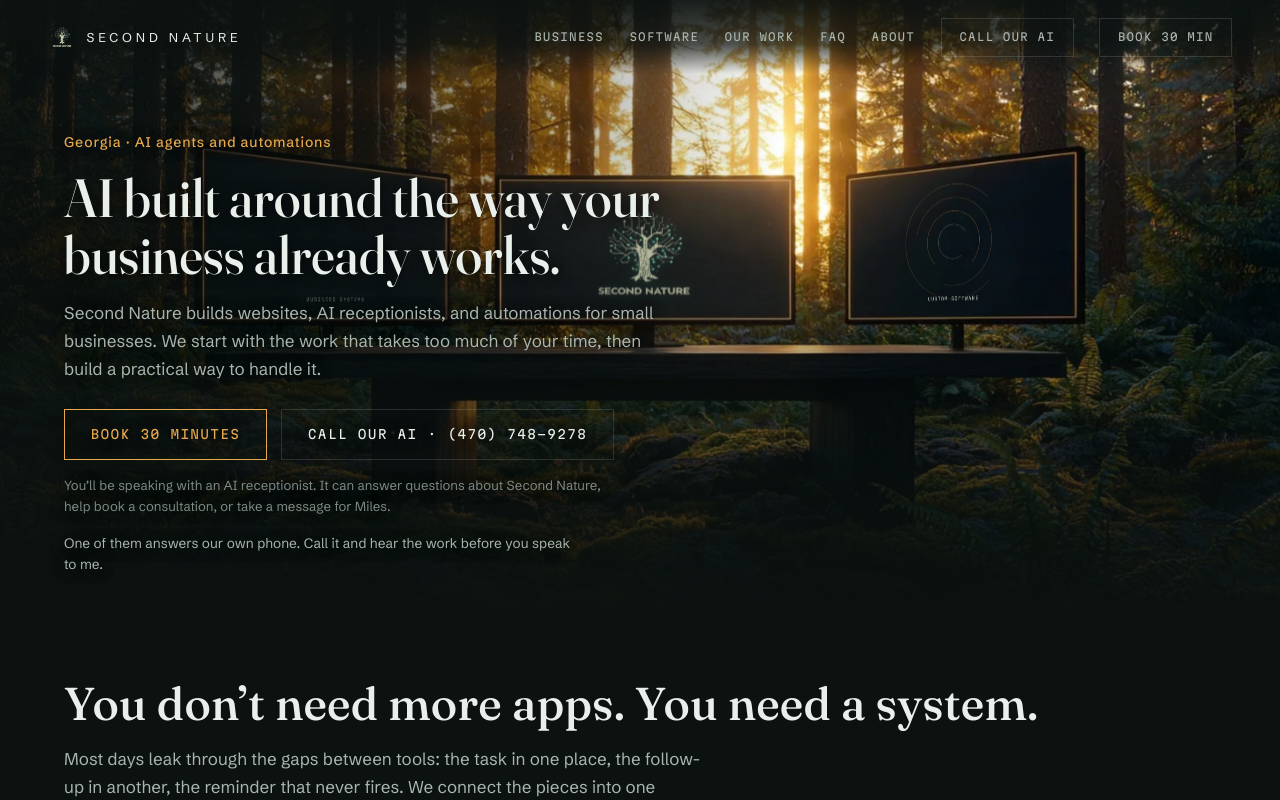
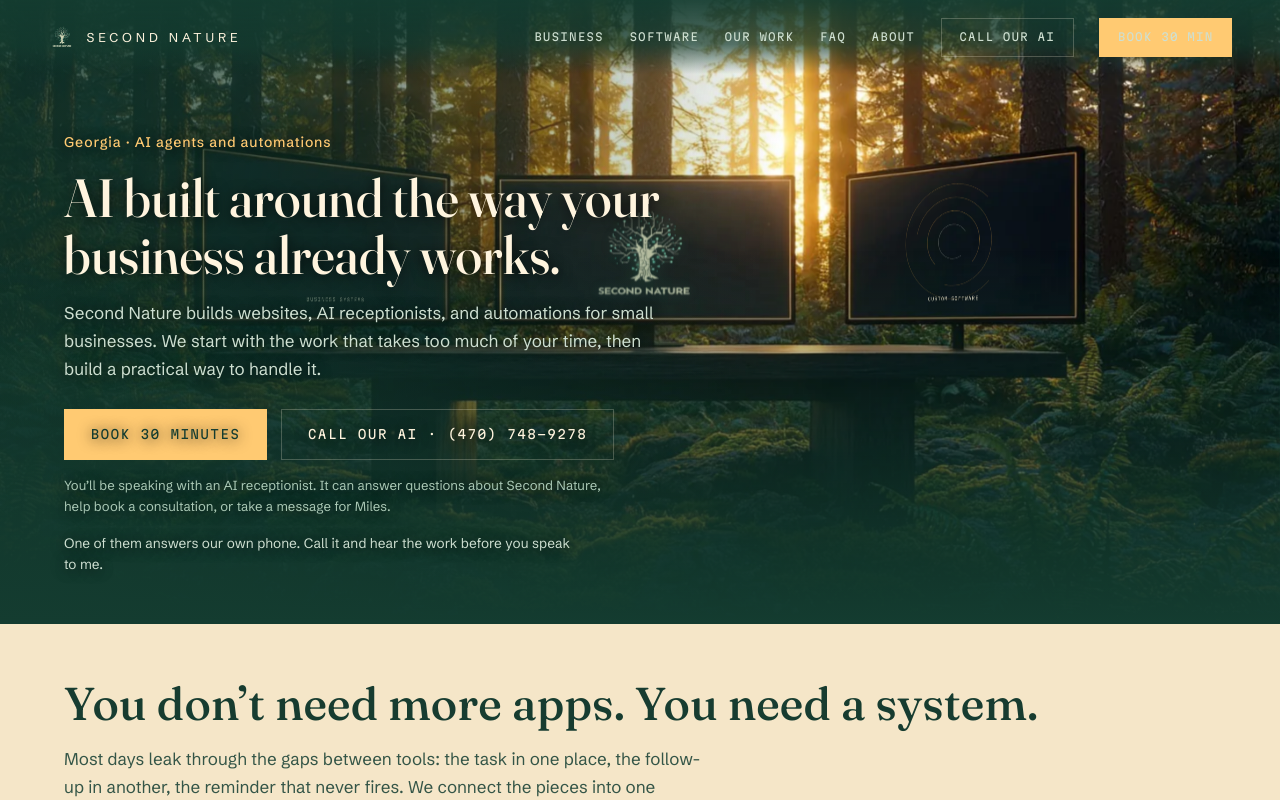
Before and after one commit to mlamarfinley/second-nature-website, a React (Vite) app: page / in a window 1280 px wide. Shown: the top 800 px of the page. Built offline with nearby package versions, Linux system fonts and the light colour scheme.

Commit message:
Brighten forest palette and restore warmth to site imagery

```diff
--- a/src/index.css
+++ b/src/index.css
@@ -15,44 +15,21 @@
 p, h1, h2, h3, h4 { overflow-wrap: break-word; }
 ul, ol { list-style: none; padding: 0; }
 
-/* ─── Second Nature design tokens ─────────────────────────────
-   "Petrichor". The ground carries ~4% green chroma, so every neutral on
-   the page sits quietly in key with the tree mark — without a leaf
-   appearing anywhere. Derived from pigment (green earth, umber, ochre)
-   rather than foliage, which is the difference between "natural" and
-   "wellness brand".
-
-   The gold is unchanged. The diagnosis was never the accent colour — it
-   was the pure-black ground beneath it and the frequency of its use. */
+/* Second Nature: sunlit forest greens, warm cream ink and sunset amber.
+   Keep the original forest artwork as the visual anchor. */
 :root {
-  /* Ground — a base plus two real surfaces. Pure black (#050505) cannot
-     express elevation: shadows are invisible on it, so every section sat
-     on the same flat plane. */
-  --base: #0C1210;
-  --surface-1: #131A17;
-  --surface-2: #1B2420;
-
-  /* Ink. High is deliberately NOT maximum contrast — the old #F0F0EC on
-     #050505 was 17.8:1, above the band where users report halation
-     (white smearing) on dark grounds. This sits at 16.2:1 and body copy
-     runs lower still. */
-  --ink: #E9EFEA;
-  --ink-dim: #A9B5AE;     /* 8.9:1 on base */
-  --ink-faint: #7E8A84;   /* 5.3:1 on base — base only */
-  --ink-faint-raised: #8A958E;  /* on --surface-2, where the above drops to 4.4:1 */
-
-  /* Accent — ONE, unchanged, and rationed. An accent's power is inversely
-     proportional to how often it appears (von Restorff). Target: under 2%
-     of pixels. Primary action, one rule per page, live status. Nowhere else. */
-  --gold: #E8A84C;        /* 9.1:1 on base */
-  --gold-soft: rgba(232, 168, 76, 0.55);
-
-  /* Status — only ever on something genuinely live. */
-  --pulse: #6FBF8B;
-
-  /* Rules — two weights. */
-  --rule: rgba(233, 239, 234, 0.14);
-  --rule-soft: rgba(233, 239, 234, 0.08);
+  --base: #143C30;
+  --surface-1: #1C4A3A;
+  --surface-2: #245744;
+  --ink: #FFF4DE;
+  --ink-dim: #CEDFD1;
+  --ink-faint: #ABC9B6;
+  --ink-faint-raised: #C0D8C7;
+  --gold: #FFCA72;
+  --gold-soft: rgba(255, 202, 114, 0.65);
+  --pulse: #87DBA1;
+  --rule: rgba(255, 244, 222, 0.23);
+  --rule-soft: rgba(255, 244, 222, 0.13);
 
   /* Type. Playfair is documented as past its cliché horizon — by the
      mid-2010s the default for wedding sites and boutique hotels. Fraunces
@@ -132,7 +109,7 @@
 .site-header { position: fixed; top: 0; left: 0; right: 0; z-index: 40; }
 .site-header::before {
   content: ""; position: absolute; inset: 0; z-index: -1; pointer-events: none;
-  background: linear-gradient(180deg, rgba(12,18,16,.94) 0%, rgba(12,18,16,.7) 60%, transparent 100%);
+  background: linear-gradient(180deg, rgba(20,60,48,.94) 0%, rgba(20,60,48,.7) 60%, transparent 100%);
 }
 .topnav {
   display: flex; align-items: center; justify-content: space-between;
@@ -222,7 +199,7 @@
 .sticky-cta {
   position: fixed; left: 0; right: 0; bottom: 0; z-index: 50;
   padding: .75rem clamp(1rem, 4vw, 1.5rem) calc(.75rem + env(safe-area-inset-bottom));
-  background: linear-gradient(180deg, rgba(12,18,16,.86), var(--base) 55%);
+  background: linear-gradient(180deg, rgba(20,60,48,.86), var(--base) 55%);
   border-top: 1px solid var(--rule);
 }
 .sticky-cta a {
@@ -364,11 +341,11 @@
 }
 .hero-band::before {
   content: ""; position: absolute; inset: 0; z-index: 5; pointer-events: none;
-  background: linear-gradient(100deg, rgba(12,18,16,.74) 10%, rgba(12,18,16,.44) 34%, transparent 58%);
+  background: linear-gradient(100deg, rgba(20,60,48,.74) 10%, rgba(20,60,48,.44) 34%, transparent 58%);
 }
 .hero-band::after {
   content: ""; position: absolute; inset: 40% 0 0 0; z-index: 5; pointer-events: none;
-  background: linear-gradient(180deg, transparent, rgba(12,18,16,.82) 78%, var(--base) 100%);
+  background: linear-gradient(180deg, transparent, rgba(20,60,48,.82) 78%, var(--base) 100%);
 }
 .hero-overlay {
   position: relative; z-index: 6; max-width: 46rem;
@@ -388,6 +365,15 @@
 .home-body { position: relative; z-index: 2; max-width: 1460px; margin: 0 auto; padding: 0 clamp(1.25rem, 5vw, 4.5rem) 4rem; }
 .hb-section { padding: clamp(3rem, 7vh, 5rem) 0; border-top: 1px solid var(--rule-soft); }
 .hb-section:first-child { border-top: 0; }
+/* A warm daylight break beneath the forest cover. */
+.hb-reframe {
+  --ink: #173C30;
+  --ink-dim: #345547;
+  background: #F5E6C8;
+  color: var(--ink);
+  box-shadow: 0 0 0 100vmax #F5E6C8;
+  clip-path: inset(0 -100vmax);
+}
 .hb-eyebrow { color: var(--gold); display: block; margin-bottom: 1.6rem; }
 .hb-line { font-size: clamp(1.9rem, 3.6vw, 3rem); margin: 0 0 1rem; }
 .hb-body { color: var(--ink-dim); max-width: 40rem; margin: 0; }
@@ -584,7 +570,7 @@
    the previous version buried it entirely. */
 .mh-scrim {
   position: absolute; inset: 0;
-  background: linear-gradient(180deg, rgba(12,18,16,.72) 0%, rgba(12,18,16,.46) 34%, rgba(12,18,16,.80) 78%, var(--base) 100%);
+  background: linear-gradient(180deg, rgba(20,60,48,.72) 0%, rgba(20,60,48,.46) 34%, rgba(20,60,48,.80) 78%, var(--base) 100%);
 }
 .mh-ambient { position: absolute; inset: 0; pointer-events: none; }
 .mh-screen-logo {
@@ -896,15 +882,15 @@
   position: absolute; inset: 0;
   width: 100%; height: 100%; object-fit: cover;
   /* Shared grade, so four different pictures read as one family. */
-  filter: saturate(.8) contrast(1.04) brightness(.9);
+  filter: saturate(1.1) contrast(1.02) brightness(1.06);
   z-index: -2;
 }
 /* Dissolves top and bottom into the page rather than ending on a hard edge. */
 .page-image-veil {
   position: absolute; inset: 0; z-index: -1; pointer-events: none;
   background:
-    linear-gradient(180deg, var(--base) 0%, rgba(12,18,16,.45) 26%, rgba(12,18,16,.35) 52%, rgba(12,18,16,.86) 88%, var(--base) 100%),
-    linear-gradient(90deg, rgba(12,18,16,.72) 0%, rgba(12,18,16,.12) 46%, rgba(12,18,16,.30) 100%);
+    linear-gradient(180deg, var(--base) 0%, rgba(20,60,48,.25) 26%, rgba(20,60,48,.18) 52%, rgba(20,60,48,.70) 88%, var(--base) 100%),
+    linear-gradient(90deg, rgba(20,60,48,.72) 0%, rgba(20,60,48,.12) 46%, rgba(20,60,48,.30) 100%);
 }
 .page-image-body {
   position: relative;
@@ -917,7 +903,7 @@
   line-height: var(--lh-display);
   max-width: 18ch;
   margin: 0;
-  text-shadow: 0 2px 22px rgba(12,18,16,.85);
+  text-shadow: 0 2px 22px rgba(20,60,48,.85);
 }
 .page-image-credit {
   position: absolute; right: var(--column-inset, var(--gutter)); bottom: var(--s4);
@@ -929,8 +915,8 @@
    leaf is intrinsically two stops brighter than the rest; without this it
    reads as a different brand from the other three. Correcting exposure per
    image is what keeps the shared grade actually shared. */
-.page-image-veins img { filter: saturate(.55) contrast(1.02) brightness(.6); }
-.page-image-dunes img { filter: saturate(.72) contrast(1.04) brightness(.82); }
+.page-image-veins img { filter: saturate(1.05) contrast(1.02) brightness(.88); }
+.page-image-dunes img { filter: saturate(1.08) contrast(1.02) brightness(1.03); }
 
 @media (max-width: 700px) {
   .page-image { min-height: min(56vh, 420px); }
@@ -1088,3 +1074,9 @@
     margin-top: .4rem;
   }
 }
+
+/* Warm booking actions, consistent with the sunset in the cover art. */
+.cta-button-agent, .topnav-links .topnav-cta-book { background: var(--gold); color: #143C30; border-color: var(--gold); }
+.cta-button-agent:hover, .topnav-links .topnav-cta-book:hover { background: #FFDA97; color: #143C30; border-color: #FFDA97; }
+
+.hero-actions a { text-shadow: none; }
```
Also changed, not shown: 15 other files (tests, documents, lock files or other folders).
